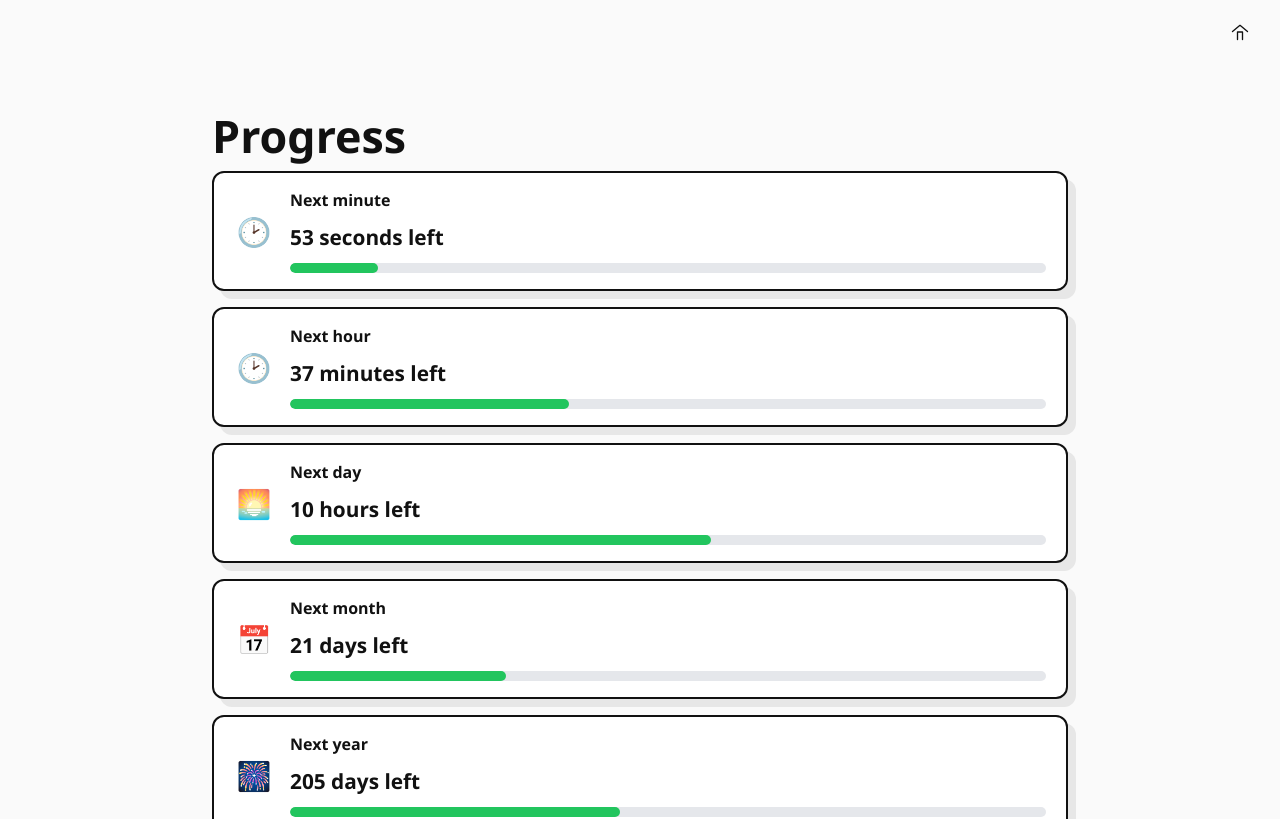
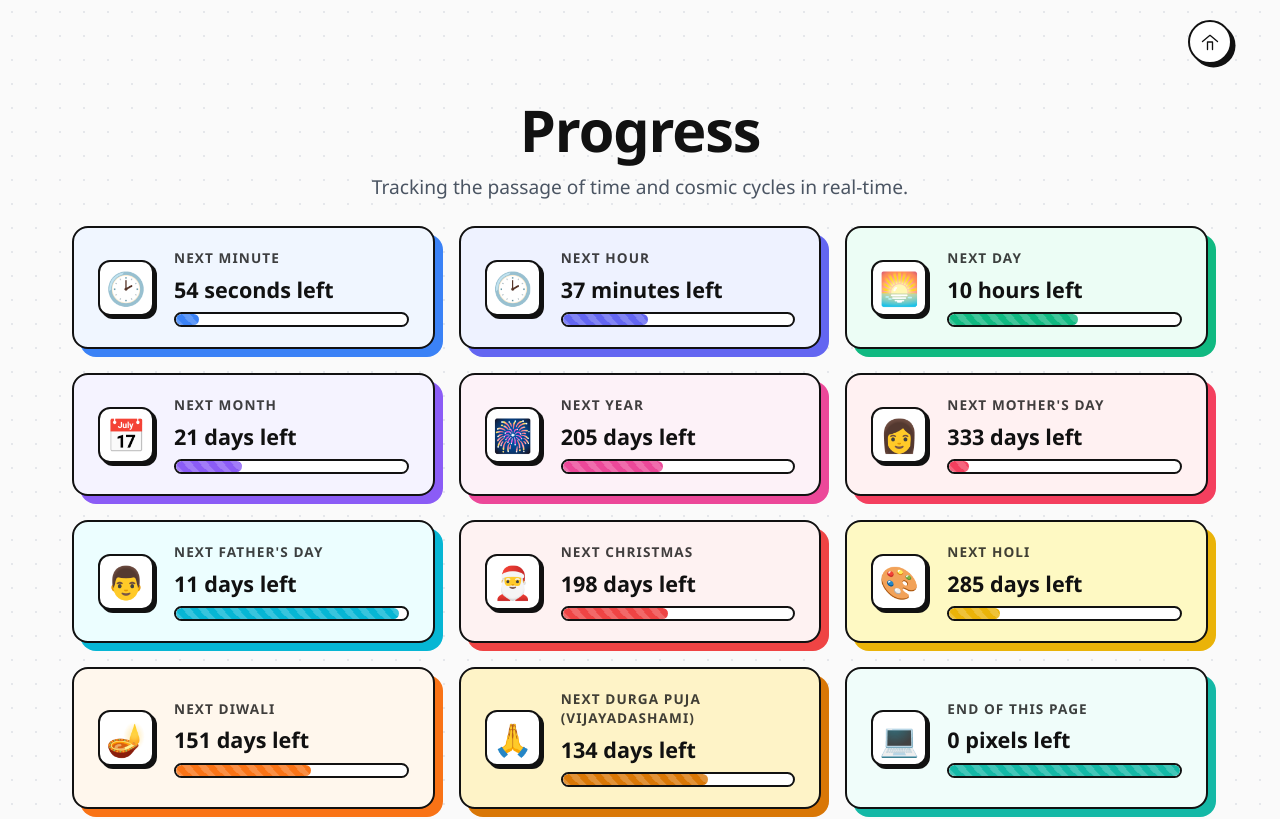
Before and after one commit to raunaksingh8/rawnak.space, a React (Create React App) app in the folder frontend/: page /progress in a window 1280 px wide. Shown: the top 819 px of the page. Built offline with nearby package versions, Linux system fonts and the light colour scheme; no server answers.

Commit message:
fix: UI changes in progress

```diff
--- a/frontend/src/pages/Progress.js
+++ b/frontend/src/pages/Progress.js
@@ -313,11 +313,12 @@ function Progress() {
             <main className="progress-content">
                 <section className="progress-list-hero">
                     <h1>Progress</h1>
+                    <p className="progress-list-subtitle">Tracking the passage of time and cosmic cycles in real-time.</p>
                 </section>
 
                 <section className="progress-list">
                     {items.map((item) => (
-                        <div key={item.key} className="progress-item">
+                        <div key={item.key} className={`progress-item progress-item-${item.key}`}>
                             <div className="progress-item-emoji" aria-hidden="true">{item.emoji}</div>
                             <div className="progress-item-copy">
                                 <div className="progress-item-label">{item.label}</div>
--- a/frontend/src/styles/Progress.css
+++ b/frontend/src/styles/Progress.css
@@ -1,8 +1,10 @@
 .progress-page {
     min-height: 100vh;
-    background: #FAFAFA;
+    background-color: #FAFAFA;
+    background-image: radial-gradient(#e5e7eb 1.5px, transparent 1.5px);
+    background-size: 24px 24px;
     color: #111111;
-    font-family: 'Segoe UI', sans-serif;
+    font-family: 'Segoe UI', system-ui, -apple-system, sans-serif;
     overflow-x: hidden;
     overflow-y: auto;
 }
@@ -11,26 +13,43 @@
     display: flex;
     justify-content: space-between;
     align-items: center;
-    padding: 0.75rem 1.25rem;
+    padding: 1.25rem 0.5rem;
     background: transparent;
-    box-shadow: none;
+    max-width: 1200px;
+    margin: 0 auto;
 }
 
 .progress-home {
-    background: transparent;
-    color: inherit;
+    background: white;
+    color: #111111;
     text-decoration: none;
     padding: 0;
-    width: 40px;
-    height: 40px;
+    width: 44px;
+    height: 44px;
     display: inline-flex;
     align-items: center;
     justify-content: center;
+    border: 2.5px solid #111111;
+    border-radius: 50%;
+    box-shadow: 3.5px 3.5px 0 #111111;
+    transition: all 0.2s cubic-bezier(0.175, 0.885, 0.32, 1.275);
+}
+
+.progress-home:hover {
+    transform: translate(-2px, -2px);
+    box-shadow: 5.5px 5.5px 0 #111111;
+    background: #EF4444;
+    color: white;
 }
 
 .progress-home svg {
     display: block;
-    color: #111111;
+    color: currentColor;
+    transition: transform 0.2s ease;
+}
+
+.progress-home:hover svg {
+    transform: scale(1.1);
 }
 
 .progress-content {
@@ -282,77 +301,232 @@
 }
 
 .progress-list {
-    max-width: 920px;
-    margin: 0 auto 4rem;
+    max-width: 1200px;
+    margin: 0 auto 6rem;
     padding: 0 2rem;
     display: grid;
-    gap: 1rem;
+    grid-template-columns: repeat(auto-fill, minmax(320px, 1fr));
+    gap: 1.5rem;
+}
+
+/* Card variables for beautiful, custom neobrutalist look */
+.progress-item-minute {
+    --item-accent: #3B82F6;
+    --item-bg: #F0F6FF;
+}
+
+.progress-item-hour {
+    --item-accent: #6366F1;
+    --item-bg: #EEF2FF;
+}
+
+.progress-item-day {
+    --item-accent: #10B981;
+    --item-bg: #ECFDF5;
+}
+
+.progress-item-month {
+    --item-accent: #8B5CF6;
+    --item-bg: #F5F3FF;
+}
+
+.progress-item-year {
+    --item-accent: #EC4899;
+    --item-bg: #FDF2F8;
+}
+
+.progress-item-mothers-day {
+    --item-accent: #F43F5E;
+    --item-bg: #FFF1F2;
+}
+
+.progress-item-fathers-day {
+    --item-accent: #06B6D4;
+    --item-bg: #ECFEFF;
+}
+
+.progress-item-christmas {
+    --item-accent: #EF4444;
+    --item-bg: #FEF2F2;
+}
+
+.progress-item-holi {
+    --item-accent: #EAB308;
+    --item-bg: #FEF9C3;
+}
+
+.progress-item-diwali {
+    --item-accent: #F97316;
+    --item-bg: #FFF7ED;
+}
+
+.progress-item-durga-puja {
+    --item-accent: #D97706;
+    --item-bg: #FEF3C7;
+}
+
+.progress-item-decade {
+    --item-accent: #4B5563;
+    --item-bg: #F9FAFB;
+}
+
+.progress-item-century {
+    --item-accent: #374151;
+    --item-bg: #F3F4F6;
+}
+
+.progress-item-millennium {
+    --item-accent: #111827;
+    --item-bg: #F3F4F6;
+}
+
+.progress-item-page-end {
+    --item-accent: #14B8A6;
+    --item-bg: #F0FDFA;
+}
+
+[class*="progress-item-moon-"] {
+    --item-accent: #4F46E5;
+    --item-bg: #EEF2FF;
 }
 
 .progress-item {
     display: grid;
     grid-template-columns: auto 1fr;
-    gap: 1rem;
+    gap: 1.25rem;
     align-items: center;
-    padding: 1rem 1.25rem;
-    border: 2px solid #111111;
-    border-radius: 12px;
-    background: white;
-    box-shadow: 8px 8px 0 rgba(17, 17, 17, 0.08);
+    padding: 1.25rem 1.5rem;
+    border: 2.5px solid #111111;
+    border-radius: 16px;
+    background: var(--item-bg, white);
+    box-shadow: 8px 8px 0 var(--item-accent, #111111);
+    transition: transform 0.2s cubic-bezier(0.175, 0.885, 0.32, 1.275),
+        box-shadow 0.2s cubic-bezier(0.175, 0.885, 0.32, 1.275);
+    cursor: pointer;
+    position: relative;
+    overflow: hidden;
+}
+
+.progress-item:hover {
+    transform: translate(-3px, -3px);
+    box-shadow: 14px 14px 0 var(--item-accent, #111111);
 }
 
 .progress-item-emoji {
-    font-size: 1.75rem;
-    line-height: 1;
-    width: 2.5rem;
-    text-align: center;
+    font-size: 2rem;
+    width: 3.5rem;
+    height: 3.5rem;
+    display: flex;
+    align-items: center;
+    justify-content: center;
+    border: 2.5px solid #111111;
+    border-radius: 12px;
+    background: white;
+    box-shadow: 3px 3px 0 #111111;
+    transition: transform 0.2s cubic-bezier(0.175, 0.885, 0.32, 1.275);
+}
+
+.progress-item:hover .progress-item-emoji {
+    transform: rotate(-8deg) scale(1.1);
 }
 
 .progress-item-copy {
     display: flex;
     flex-direction: column;
-    gap: 0.75rem;
+    gap: 0.6rem;
 }
 
 .progress-item-label {
     color: #111111;
     font-weight: 800;
-    font-size: 1rem;
+    font-size: 0.85rem;
+    text-transform: uppercase;
+    letter-spacing: 0.08em;
+    opacity: 0.8;
 }
 
 .progress-item-value {
     color: #111111;
-    font-size: 1.3rem;
+    font-size: 1.35rem;
     font-weight: 900;
+    line-height: 1.2;
 }
 
 .progress-item-bar {
     width: 100%;
-    height: 10px;
-    background: #E5E7EB;
+    height: 15px;
+    background: #FFFFFF;
+    border: 2px solid #111111;
     border-radius: 999px;
     overflow: hidden;
+    position: relative;
 }
 
 .progress-item-bar-fill {
     height: 100%;
     width: 0;
-    background: #22c55e;
+    background: var(--item-accent, #22c55e);
     border-radius: 999px;
-    transition: width 0.15s ease;
+    transition: width 0.4s cubic-bezier(0.4, 0, 0.2, 1);
+    background-image: linear-gradient(45deg,
+            rgba(255, 255, 255, 0.2) 25%,
+            transparent 25%,
+            transparent 50%,
+            rgba(255, 255, 255, 0.2) 50%,
+            rgba(255, 255, 255, 0.2) 75%,
+            transparent 75%,
+            transparent);
+    background-size: 1rem 1rem;
+    animation: progress-bar-stripes 1.199s linear infinite;
+}
+
+@keyframes progress-bar-stripes {
+    0% {
+        background-position: 1rem 0;
+    }
+
+    100% {
+        background-position: 0 0;
+    }
 }
 
 .progress-list-hero {
-    max-width: 920px;
-    margin-left: auto;
-    margin-right: auto;
-    padding: 3rem 2rem 0;
+    max-width: 1200px;
+    margin: 0 auto;
+    padding: 1rem 0.5rem 1.5rem;
+    text-align: center;
 }
 
 .progress-list-hero h1 {
-    font-size: 2.8rem;
+    font-size: 3.6rem;
+    font-weight: 900;
     line-height: 1.05;
-    margin-bottom: 0.75rem;
+    margin-bottom: 0.8rem;
+    letter-spacing: -0.02em;
+    position: relative;
+    display: inline-block;
+}
+
+.progress-list-hero h1::after {
+    content: '';
+    position: absolute;
+    bottom: -4px;
+    left: 5%;
+    width: 90%;
+    height: 8px;
+    background: #22c55e;
+    border-radius: 999px;
+    z-index: -1;
+    opacity: 0.4;
+}
+
+.progress-list-subtitle {
+    font-size: 1.2rem;
+    color: #4B5563;
+    font-weight: 500;
+    max-width: 600px;
+    margin: 0 auto;
+    line-height: 1.5;
 }
 
 
```
